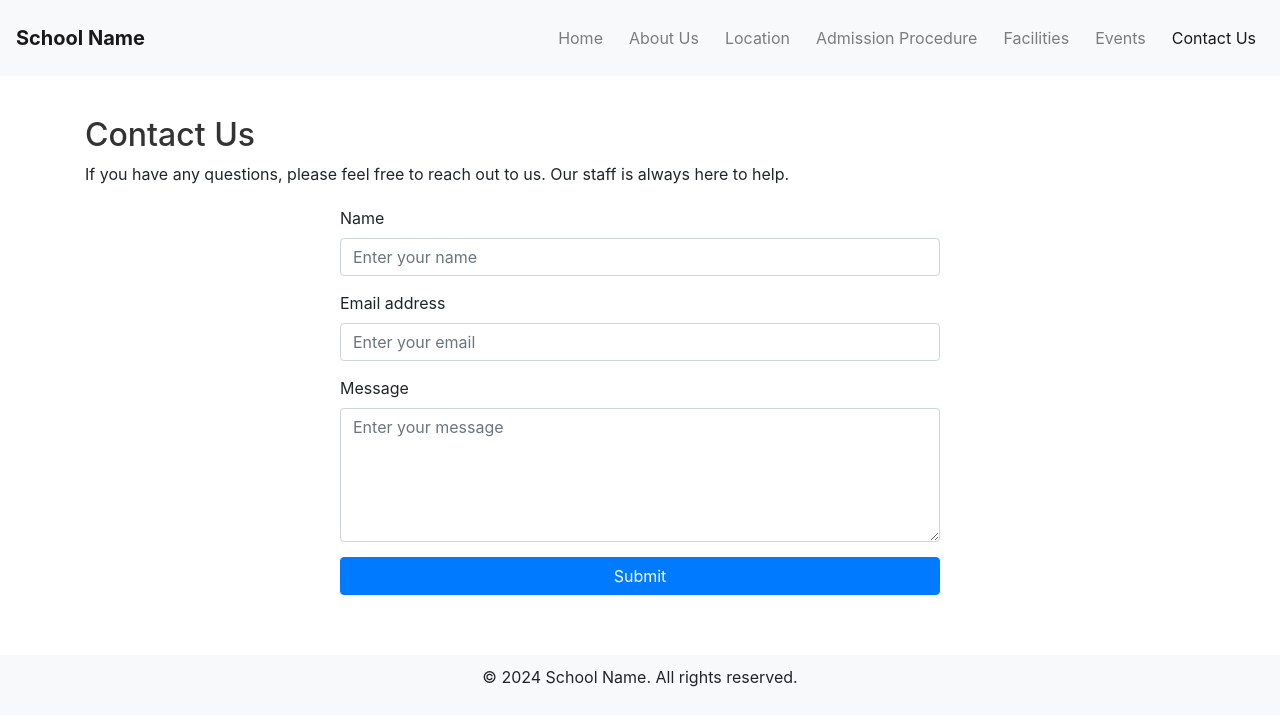
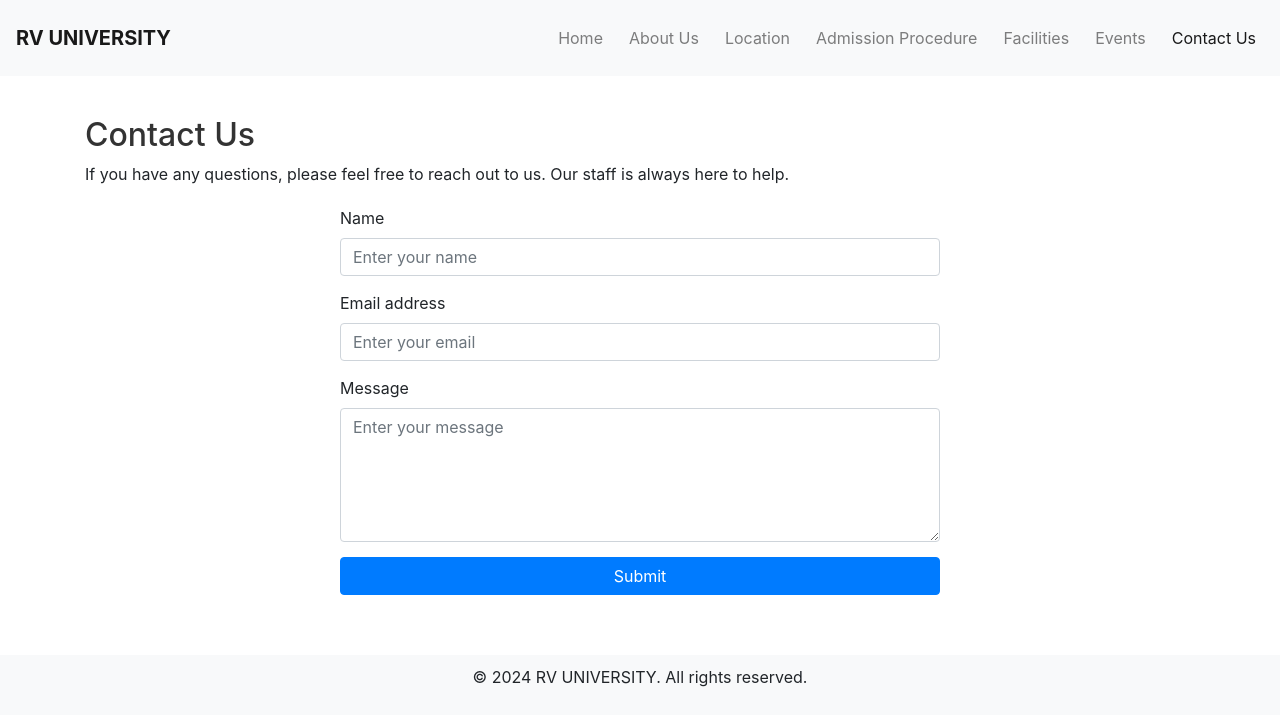
Before and after one commit to Dhayanand458/SchoolWebsiteProject, a plain HTML site: page contact.html in a window 1280 px wide. Drawn offline with nearby package versions, Linux system fonts and the light colour scheme; a script that the page names is missing.

Commit message:
contact.html

```diff
--- a/contact.html
+++ b/contact.html
@@ -10,7 +10,7 @@
 <body>
     <header>
         <nav class="navbar navbar-expand-lg navbar-light bg-light">
-            <a class="navbar-brand" href="index.html">School Name</a>
+            <a class="navbar-brand" href="index.html">RV UNIVERSITY</a>
             <button class="navbar-toggler" type="button" data-toggle="collapse" data-target="#navbarNav" aria-controls="navbarNav" aria-expanded="false" aria-label="Toggle navigation">
                 <span class="navbar-toggler-icon"></span>
             </button>
@@ -52,7 +52,7 @@
 
     <footer class="footer">
         <div class="container">
-            <p>&copy; 2024 School Name. All rights reserved.</p>
+            <p>&copy; 2024 RV UNIVERSITY. All rights reserved.</p>
         </div>
     </footer>
 
```
